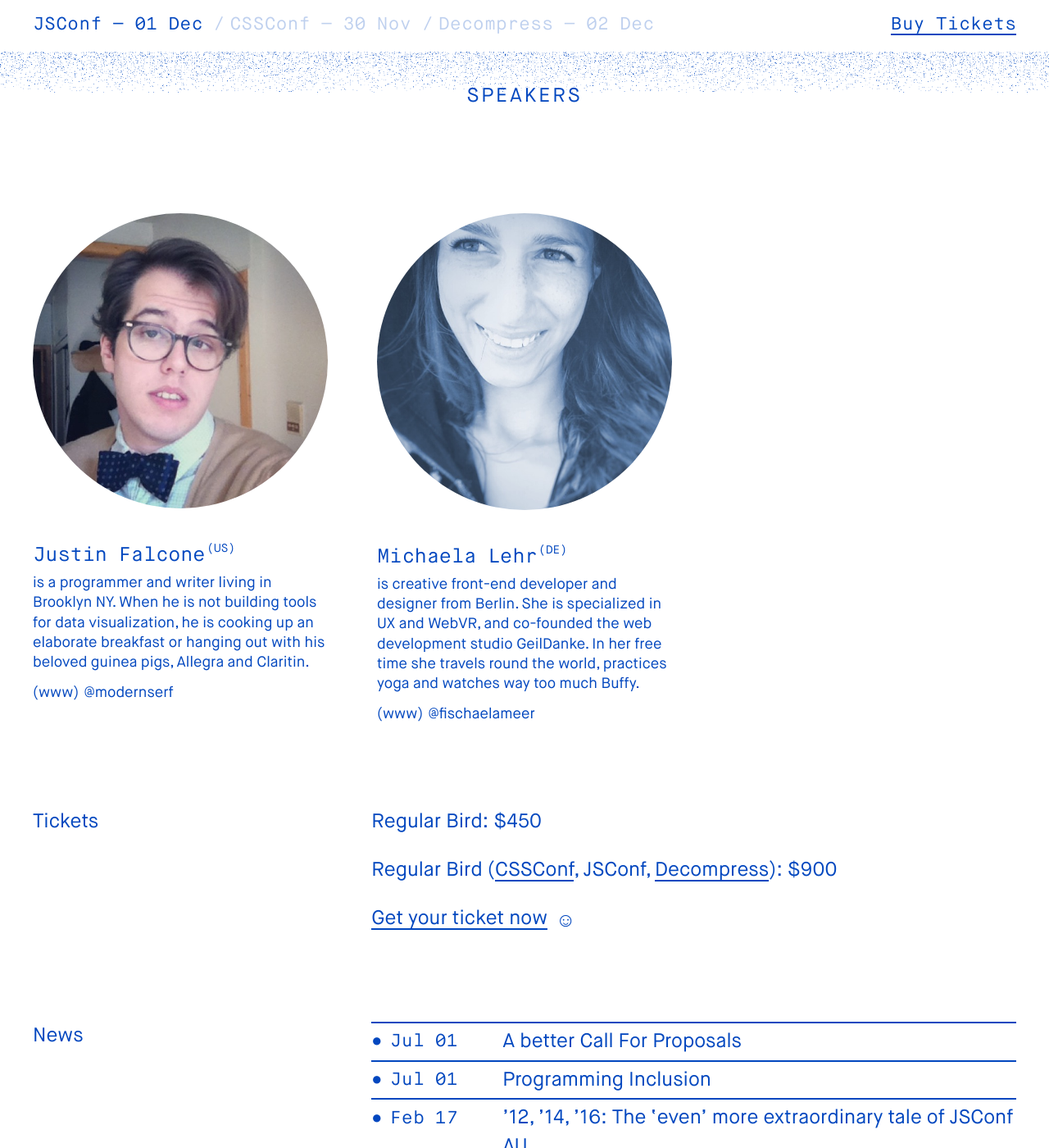
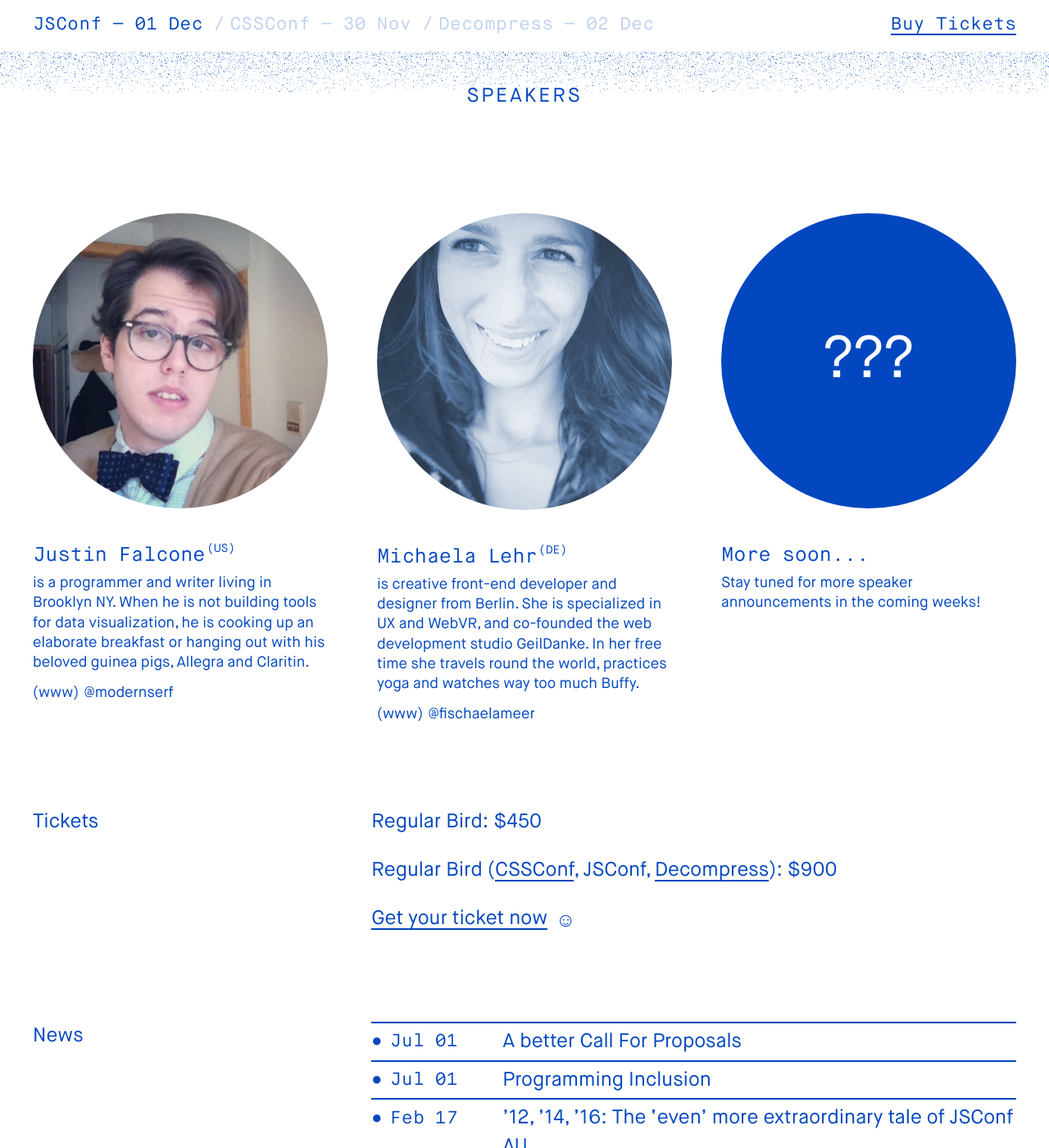
Before and after one commit to vsfest/2016.jsconfau.com, a Jekyll site: the page built from index.html, in a window 1280 px wide and 1400 px high, scrolled down 1018 px. Shown: the whole window at 82% size. Built offline with Jekyll 4.4.1, drawn with Linux system fonts in a browser that asks for light colours.

Commit message:
Add "more soon"

```diff
--- a/_includes/speakers.html
+++ b/_includes/speakers.html
@@ -5,6 +5,16 @@
       {% for speaker in site.speakers %}
         {% include speaker.html %}
       {% endfor %}
+
+      <div class="speaker">
+        <div class="speaker-gutter">
+          <div class="speaker-soon"></div>
+          <div class="details">
+            <span class="name">More soon...</span>
+            <p class="bio">Stay tuned for more speaker announcements in the coming weeks!</p>
+          </div>
+        </div>
+      </div>
     </div>
   </div>
 </div>
--- a/_sass/_layout.scss
+++ b/_sass/_layout.scss
@@ -271,9 +271,9 @@
 }
 
 .speaker {
+  border: 0;
   display: flex;
   flex-direction: column;
-  border: 0;
 
   .speaker-gutter {
     padding: 0 3rem;
@@ -287,10 +287,37 @@
     }
   }
 
+  .speaker-soon {
+    height: 0;
+    overflow: hidden;
+    width: 100%;
+    padding-top: 100%;
+    background: $primary;
+    border-radius: 50%;
+    position: relative;
+
+    &:after {
+      content: '???';
+      line-height: 1;
+      text-align: center;
+      color: white;
+      position: absolute;
+      top: 50%;
+      left: 50%;
+      transform: translate(-50%, -50%);
+      font-size: 3em;
+    }
+  }
+
   &:hover {
-    .photo img {
-      -webkit-filter: grayscale(100%);
-      mix-blend-mode: screen;
+    cursor: pointer;
+    .photo {
+      background-color: $primary;
+
+      img {
+        mix-blend-mode: screen;
+        -webkit-filter: grayscale(100%);
+      }
     }
   }
 
@@ -313,14 +340,11 @@
     font-size: 2.4rem;
     line-height: 1.2;
     padding-bottom: 0.75rem;
-    // text-transform: uppercase;
-    letter-spacing: -0.05rem;
+    letter-spacing: -.05rem;
     sup {
       font-size: 1.4rem;
       vertical-align: text-top;
     }
-    // transform: translate(-1rem) rotate(270deg);
-    // transform-origin: bottom left;
   }
 
   .bio,
@@ -338,15 +362,14 @@
   }
 
   .photo {
-    background-color: $primary;
     border-radius: 50%;
     display: block;
     overflow: hidden;
-
-
+    transition: background-color 200ms ease-in-out;
     img {
-    display: block;
-    width: 110%;
+      display: block;
+      max-width: 100%;
+      // transition: -webkit-filter 300ms ease-in-out;
     }
   }
 }
```
